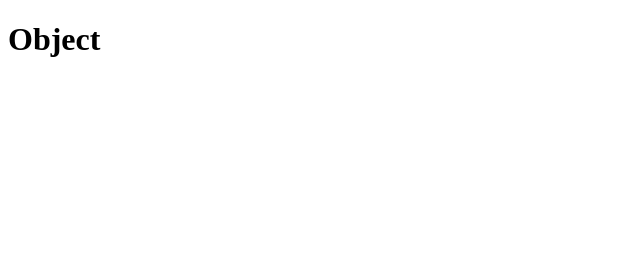
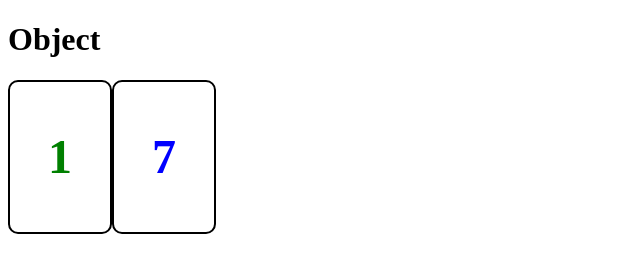
Before and after one commit to bopboy/interactive-web-animation, a plain HTML site: page 25 Object/index.html in a window 1280 px wide. Shown: the whole page, without its empty margins (0-640 px from the left). Drawn offline with Linux system fonts and the light colour scheme.

Commit message:
28 object 3 (prototype)

```diff
--- a/25 Object/index.html
+++ b/25 Object/index.html
@@ -6,22 +6,60 @@
     <meta http-equiv="X-UA-Compatible" content="IE=edge">
     <meta name="viewport" content="width=device-width, initial-scale=1.0">
     <title>Object</title>
+    <style>
+        .card {
+            display: inline-flex;
+            align-items: center;
+            justify-content: center;
+            width: 100px;
+            height: 150px;
+            border: 2px solid black;
+            border-radius: 10px;
+            font-size: 3rem;
+            font-weight: 900;
+        }
+    </style>
 </head>
 
 <body>
     <h1>Object</h1>
     <script>
-        function Person(nickname, age) {
-            this.nickname = nickname
-            this.age = age
-            this.introduce = function () {
-                console.log(`안녕, 난 ${this.nickname}야. 나이는 ${this.age}살`)
+        // function Person(nickname, age) {
+        //     this.nickname = nickname
+        //     this.age = age
+        // }
+        // Person.prototype.introduce = function () {
+        //     console.log(`안녕, 난 ${this.nickname}야. 나이는 ${this.age}살`)
+        // }
+        // const person1 = new Person('일분이', 10)
+        // const person2 = new Person('이분이', 8)
+        // person1.introduce()
+        // person2.introduce()
+        function Card(num, color) {
+            this.num = num
+            this.color = color
+            this.init()
+        }
+        // Card.prototype.width = 100
+        // Card.prototype.height = 150
+
+        Card.prototype = {
+            constructor: Card,
+            init: function () {
+                const mainElem = document.createElement('div')
+                mainElem.style.color = this.color
+                mainElem.innerHTML = this.num
+                mainElem.classList.add('card')
+                document.body.appendChild(mainElem)
             }
+
         }
-        const person1 = new Person('일분이', 10)
-        const person2 = new Person('이분이', 8)
-        person1.introduce()
-        person2.introduce()
+
+        const card1 = new Card(1, 'green')
+        const card2 = new Card(7, 'blue')
+
+        console.log(card1)
+        console.log(card2)
     </script>
 </body>
 
```
